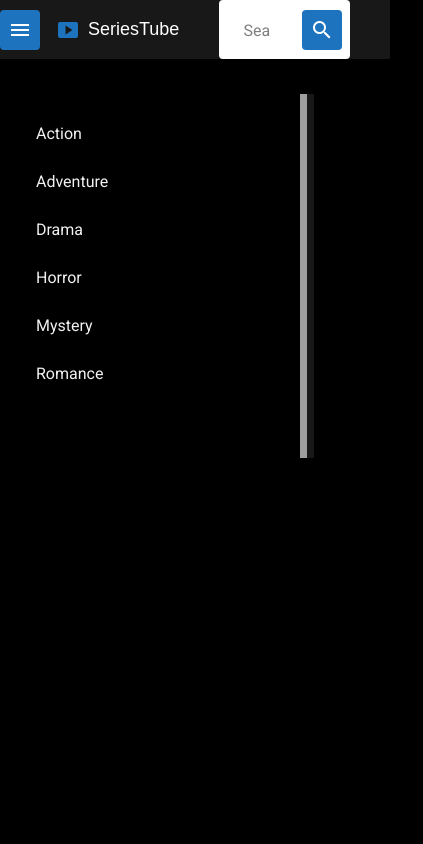
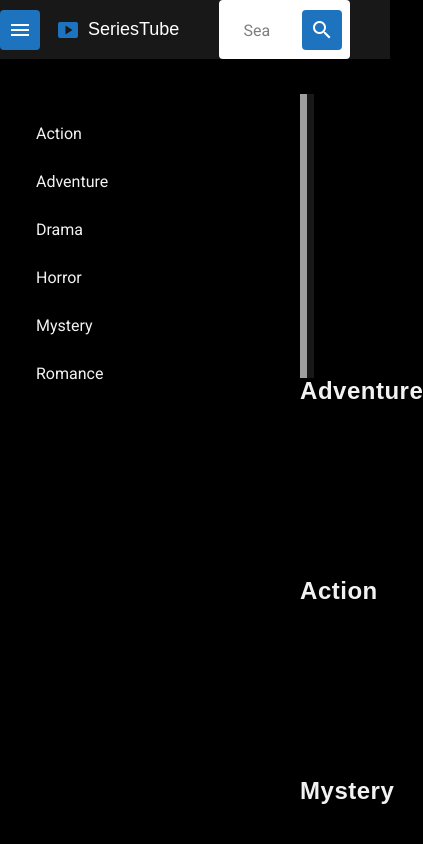
Before and after one commit to OliverArthur/fluffy-carnival, a Vue app in the folder packages/web/: page / in a window 390 px wide. Shown: the top 844 px of the page, 423 px wide, since content can reach past the window. Built offline with nearby package versions, Linux system fonts and the light colour scheme; grey boxes are pictures that could not be loaded.

Commit message:
create the section list element

```diff
--- a/packages/web/src/components/layouts/MainLayout.vue
+++ b/packages/web/src/components/layouts/MainLayout.vue
@@ -47,9 +47,9 @@ const toggleNavbar = () => {
 			<tv-navbar-item @on:action="setGenre('mystery')"> Mystery </tv-navbar-item>
 			<tv-navbar-item @on:action="setGenre('romance')"> Romance </tv-navbar-item>
 		</tv-navbar>
-		<section class="main-page__content">
+		<div class="main-page__content">
 			<slot />
-		</section>
+		</div>
 	</tv-container>
 </template>
 
--- /dev/null
+++ b/packages/web/src/components/sections/TvSection.vue
@@ -0,0 +1,21 @@
+<script lang="ts" setup>
+const props = withDefaults(defineProps<{
+	name: string
+}>(), {
+	name: 'World'
+})
+</script>
+<template>
+	<div class="section-list">
+		<div class="section-list__header">
+			{{ props.name }}
+		</div>
+		<div class="section-list__content">
+			<slot />
+		</div>
+	</div>
+</template>
+
+<style lang="scss" scoped>
+@use '@/scss/7-modules/section-list' as *;
+</style>
--- /dev/null
+++ b/packages/web/src/components/sections/index.ts
@@ -0,0 +1 @@
+export { default as TvSection } from './TvSection.vue'
--- a/packages/web/src/scss/6-components/_hero.scss
+++ b/packages/web/src/scss/6-components/_hero.scss
@@ -24,8 +24,7 @@
 		@include util.bg-cover();
 
 		width: 100%;
-
-		height: calc(100vh - 30rem);
+		height: calc(100vh - 35rem);
 	}
 
 	&__content {
--- /dev/null
+++ b/packages/web/src/scss/7-modules/_section-list.scss
@@ -0,0 +1,29 @@
+///-------------------------- Section list -------------------------
+/// SECTION LIST - module styles
+///-------------------------------------------------------------
+@use '../1-settings/settings' as var;
+@use '../1-settings/functions' as func;
+@use '../2-tools/mixins-typography' as typo;
+
+@mixin section-list-base {
+	display: flex;
+	flex-direction: row;
+	align-items: flex-start;
+	width: 100%;
+}
+
+.section-list {
+	@include section-list-base;
+
+	&__header {
+		@include typo.text-headline;
+		@include typo.font-size-3;
+
+		color: var.$light;
+	}
+
+	&__content {
+		min-height: func.remCalc(200);
+	}
+
+}
--- a/packages/web/src/views/HomeView.vue
+++ b/packages/web/src/views/HomeView.vue
@@ -1,11 +1,18 @@
 <script lang="ts" setup>
 import { TvContainer } from '@components/container'
 import { TvHero } from '@components/hero'
+import { TvSection } from '@components/sections'
 </script>
 <template>
   <div class="view">
 		<tv-container class="sm:py-sm md:py-md">
 			<tv-hero></tv-hero>
 		</tv-container>
+		<tv-container class="sm:py-sm md:py-md">
+			<tv-section class="sm:py-sm md:py-md" name="Adventure"></tv-section>
+			<tv-section class="sm:py-sm md:py-md" name="Action"></tv-section>
+			<tv-section class="sm:py-sm md:py-md" name="Mystery"></tv-section>
+			<tv-section class="sm:py-sm md:py-md" name="Romance"></tv-section>
+		</tv-container>
 	</div>
 </template>
```
